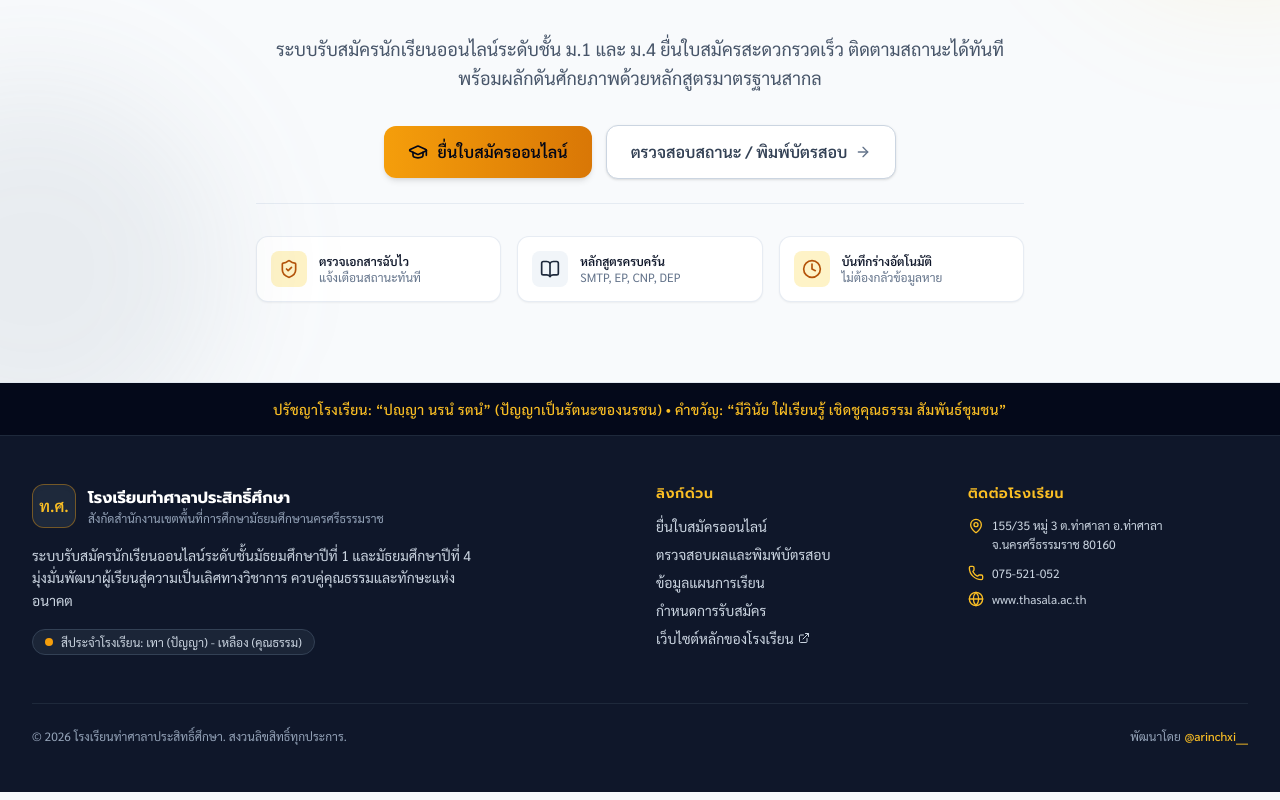
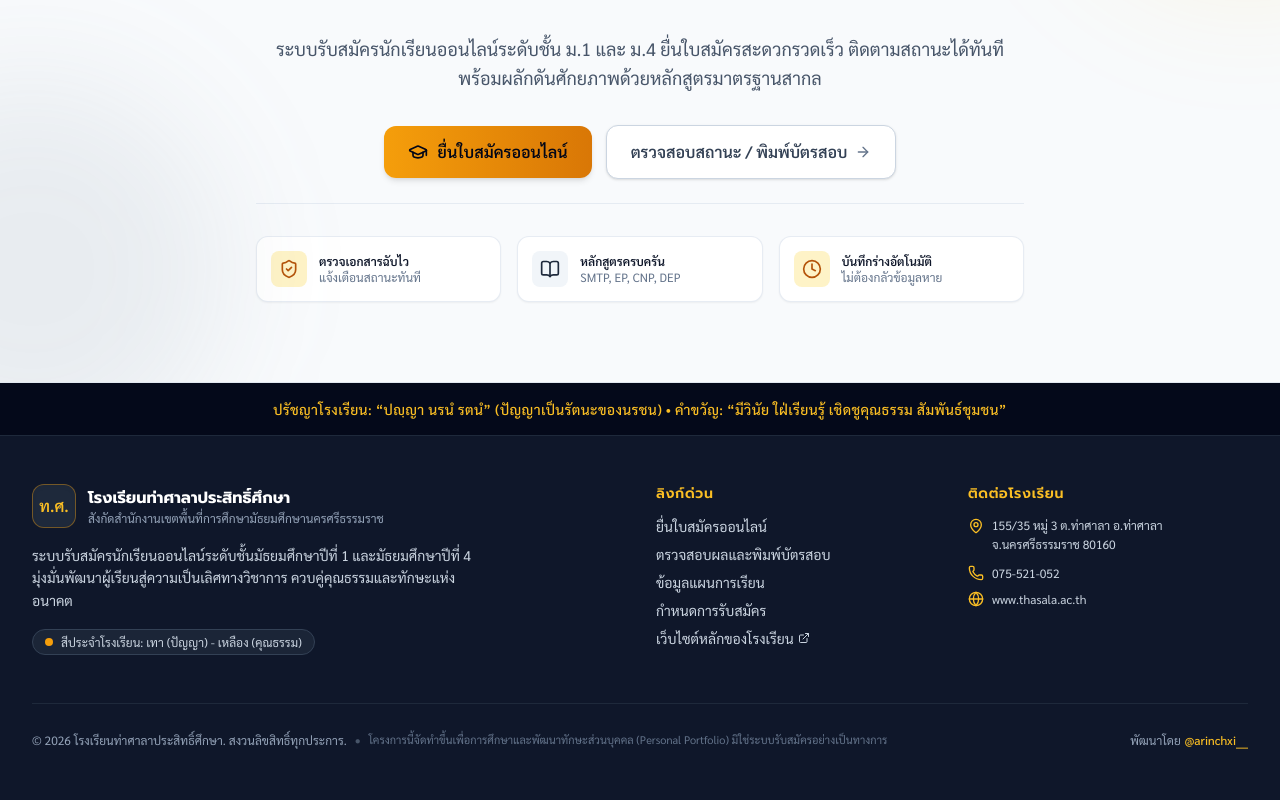
Before and after one commit to psu6810110411/thasala-admission, a Next.js app: page / in a window 1280 px wide. Shown: the part 297-1097 px from the top of the page. Built offline with nearby package versions, Linux system fonts and the light colour scheme.

Commit message:
docs: add educational and personal portfolio disclaimer

```diff
--- a/src/components/shared/Footer.tsx
+++ b/src/components/shared/Footer.tsx
@@ -108,11 +108,17 @@ export function Footer() {
           </div>
         </div>
 
-        {/* Bottom Credits */}
+        {/* Bottom Credits & Disclaimer */}
         <div className="mt-12 flex flex-col items-center justify-between border-t border-brand-gray-800 pt-6 sm:flex-row gap-4">
-          <p className="text-xs text-brand-gray-400">
-            &copy; 2026 โรงเรียนท่าศาลาประสิทธิ์ศึกษา. สงวนลิขสิทธิ์ทุกประการ.
-          </p>
+          <div className="flex flex-col sm:flex-row items-center gap-2 text-center sm:text-left">
+            <p className="text-xs text-brand-gray-400">
+              &copy; 2026 โรงเรียนท่าศาลาประสิทธิ์ศึกษา. สงวนลิขสิทธิ์ทุกประการ.
+            </p>
+            <span className="hidden sm:inline text-brand-gray-600">&bull;</span>
+            <p className="text-[11px] text-brand-gray-500">
+              โครงการนี้จัดทำขึ้นเพื่อการศึกษาและพัฒนาทักษะส่วนบุคคล (Personal Portfolio) มิใช่ระบบรับสมัครอย่างเป็นทางการ
+            </p>
+          </div>
           <div className="flex items-center gap-1 text-xs text-brand-gray-400">
             <span>พัฒนาโดย</span>
             <a
```
Also changed, not shown: 1 other file (tests, documents, lock files or other folders).
